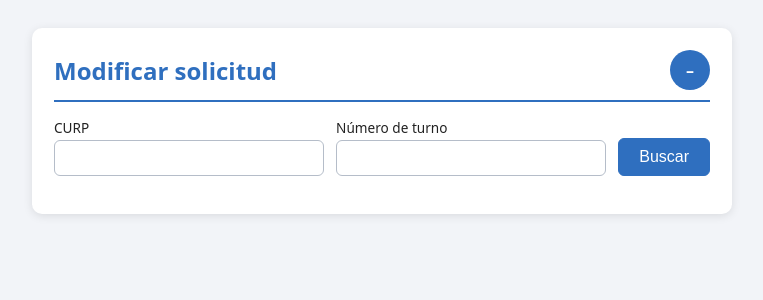
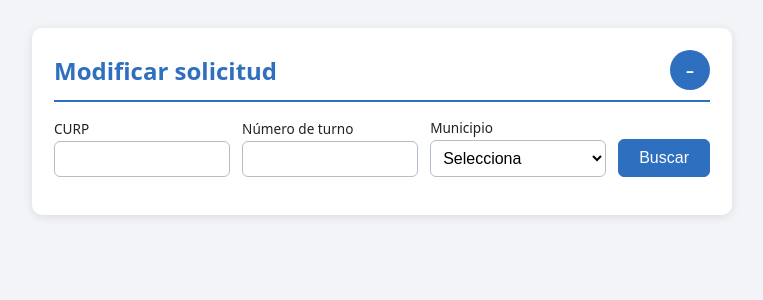
Before and after one commit to RafaMtzv12/Sistema-de-Tickets-de-Turno, a Python web app: template app/templates/public/modificar.html in a window 1280 px wide. Shown: the part 50-350 px from the top of the page, without its empty margins (258-1021 px from the left). Run offline with Jinja, Linux system fonts and the light colour scheme; the template is opened without the code that fills it, so the values that code supplies are empty.

Commit message:
fix(modificar): agregar municipio al buscador de solicitudes

```diff
--- a/app/static/js/modificar.js
+++ b/app/static/js/modificar.js
@@ -14,10 +14,13 @@ class ModificarPage {
   async buscar(e) {
     e.preventDefault();
     const curp = Dom.id("b-curp").value.trim(), turno = Dom.id("b-turno").value.trim();
+    const municipio_id = Dom.id("b-municipio").value;
     if (!TicketForm.CURP.test(curp)) { Notificador.mostrar("Escribe una CURP válida", "error"); return; }
     if (!turno) { Notificador.mostrar("Escribe tu número de turno", "error"); return; }
 
-    const r = await ApiClient.post("/api/v1/tickets/buscar", { curp, turno });
+    if (!municipio_id) { Notificador.mostrar("Selecciona el municipio", "error"); return; }
+
+    const r = await ApiClient.post("/api/v1/tickets/buscar", { curp, turno, municipio_id });
     if (!r.ok) { Notificador.mostrar(r.data?.error || "No encontrado", "error"); return; }
 
     this.token = r.data.token;
--- a/app/templates/public/modificar.html
+++ b/app/templates/public/modificar.html
@@ -15,6 +15,13 @@
     <div class="campo">
       <label for="b-turno">Número de turno</label>
       <input id="b-turno" type="text" inputmode="numeric" maxlength="6">
+    </div>
+    <div class="campo">
+      <label for="b-municipio">Municipio</label>
+      <select id="b-municipio">
+        <option value="">Selecciona</option>
+        {% for m in municipios %}<option value="{{ m.id }}">{{ m.nombre }}</option>{% endfor %}
+      </select>
     </div>
     <button type="submit" class="principal">Buscar</button>
   </form>
```
